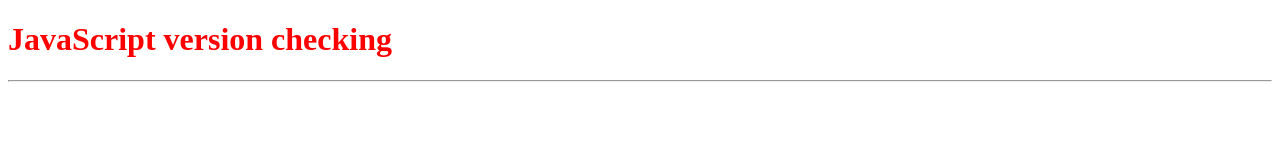
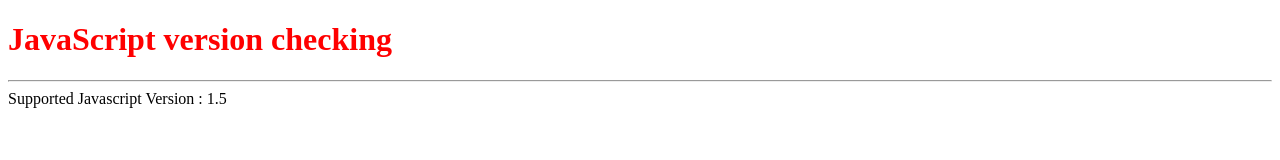
Before and after one commit to nik-git/js, a plain HTML site: page js_version_check.html in a window 1280 px wide. Drawn offline with Linux system fonts and the light colour scheme.

Commit message:
Update js_version_check.html

```diff
--- a/js_version_check.html
+++ b/js_version_check.html
@@ -34,7 +34,7 @@ var jsbrowver = 1.7;
 var jsbrowver = 1.8;
 </script>
 <script type='text/javascript'>
-alert('Supported Javascript Version : ' + jsbrowver);
+document.write('Supported Javascript Version : ' + jsbrowver);
 </script>
 <noscript>
 NO JS
```
